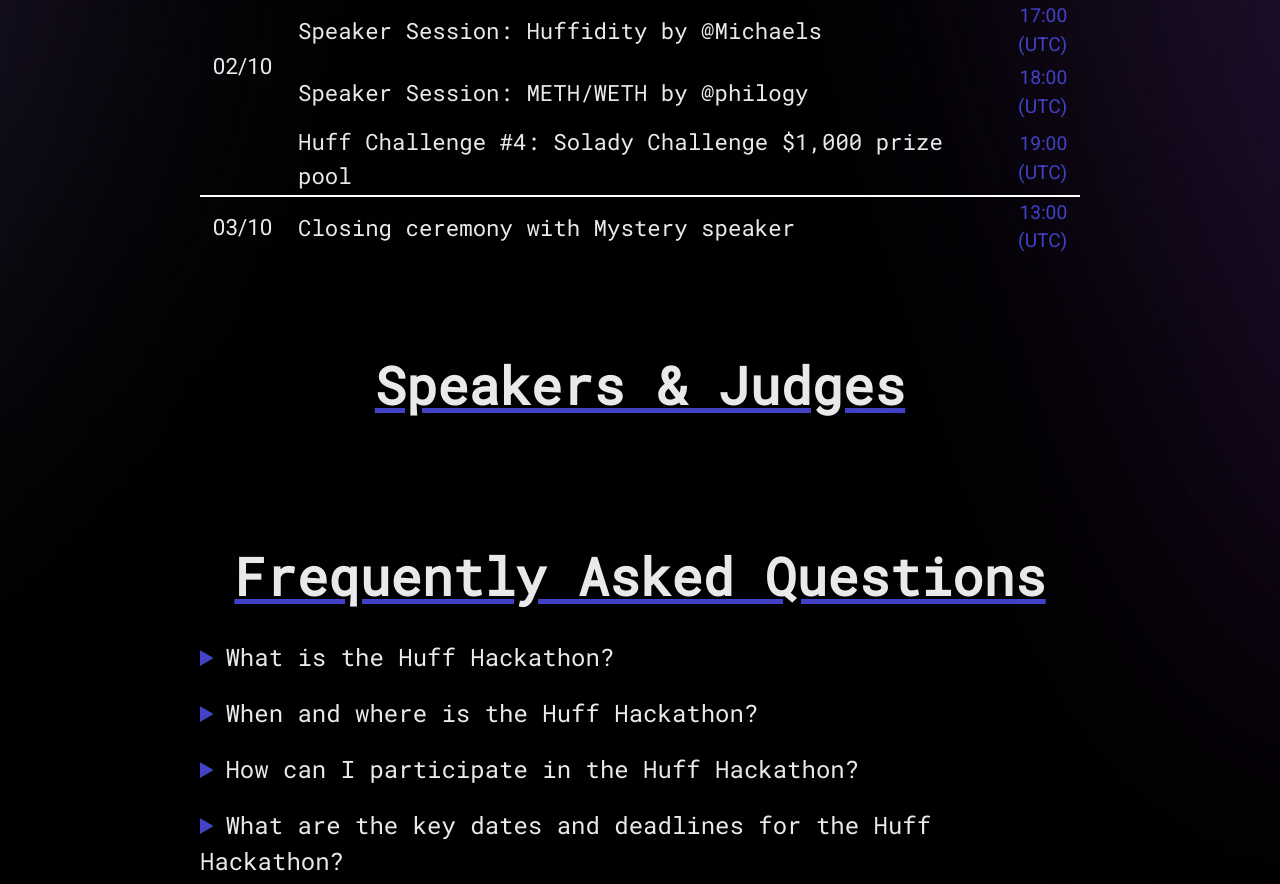
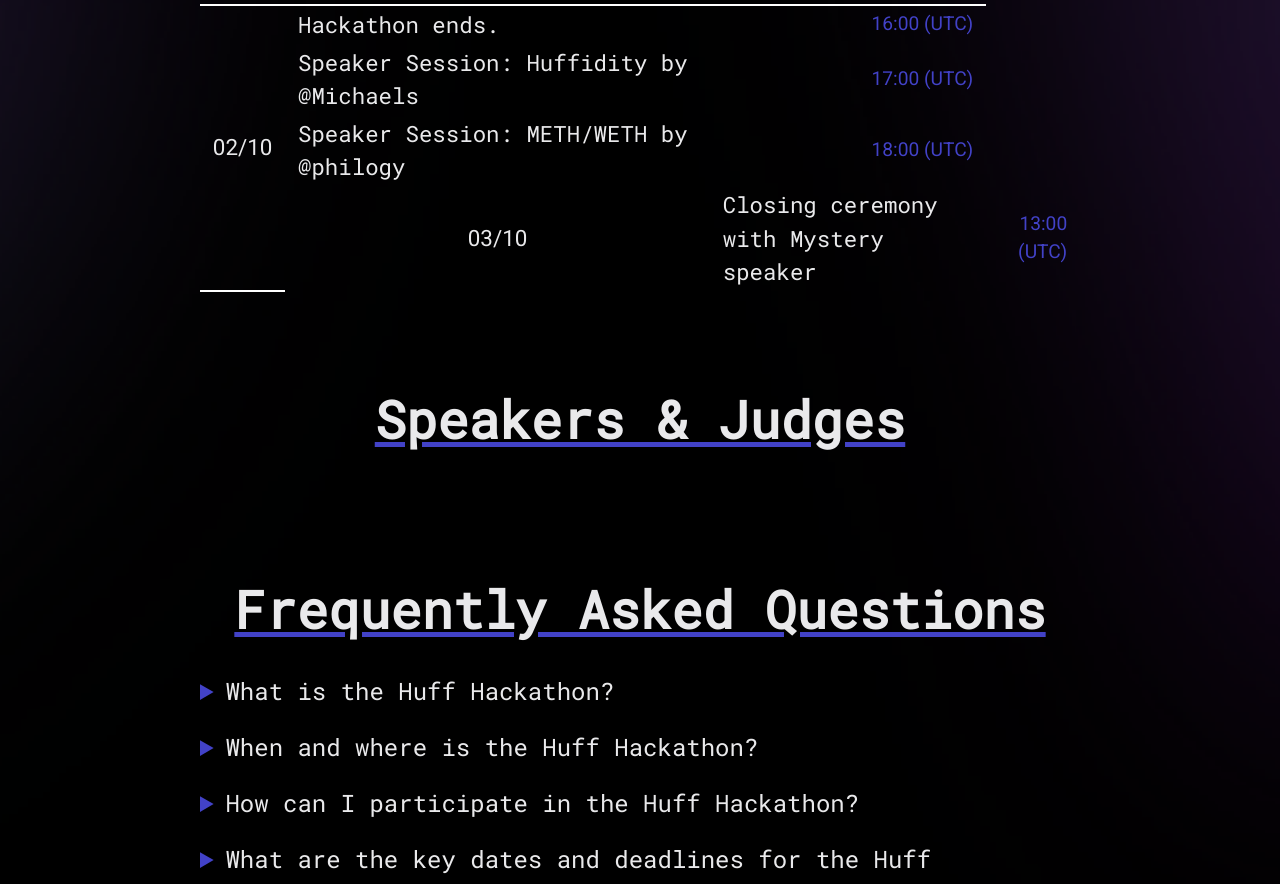
Before and after one commit to huff-language/huff-web, a Next.js app: page /hackathon in a window 1280 px wide. Shown: the part 2009-2893 px from the top of the page. Built offline with nearby package versions, Linux system fonts and the light colour scheme.

Commit message:
remove solady challenge

```diff
--- a/src/components/hackathon/index.tsx
+++ b/src/components/hackathon/index.tsx
@@ -179,10 +179,6 @@ export const Hackathon: React.FC = () => {
               <td>18:00 (UTC)</td>
             </tr>
             <tr>
-              <td className="activity bottom">Huff Challenge #4: Solady Challenge $1,000 prize pool</td>
-              <td className='bottom'>19:00 (UTC)</td>
-            </tr>
-            <tr>
               <td className="date">03/10</td>
               <td className="activity">Closing ceremony with Mystery speaker</td>
               <td>13:00 (UTC)</td>
```
